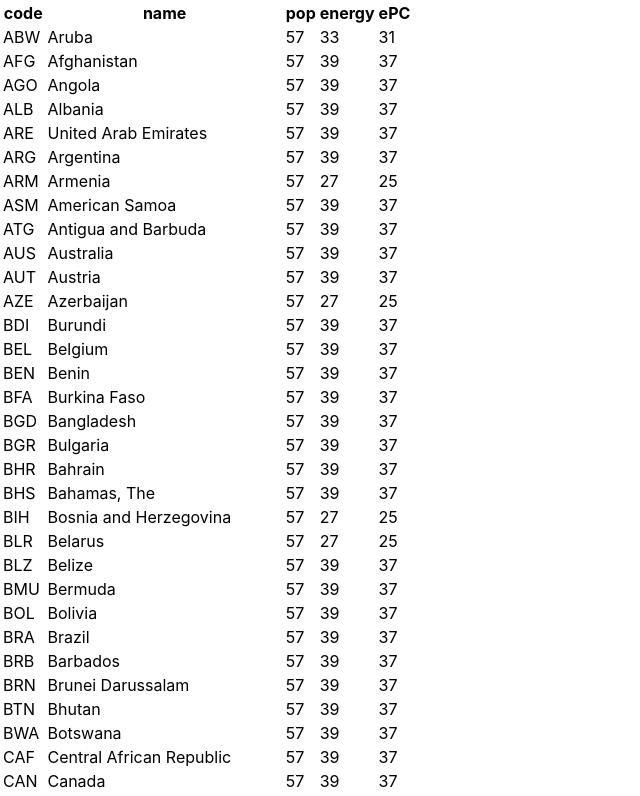
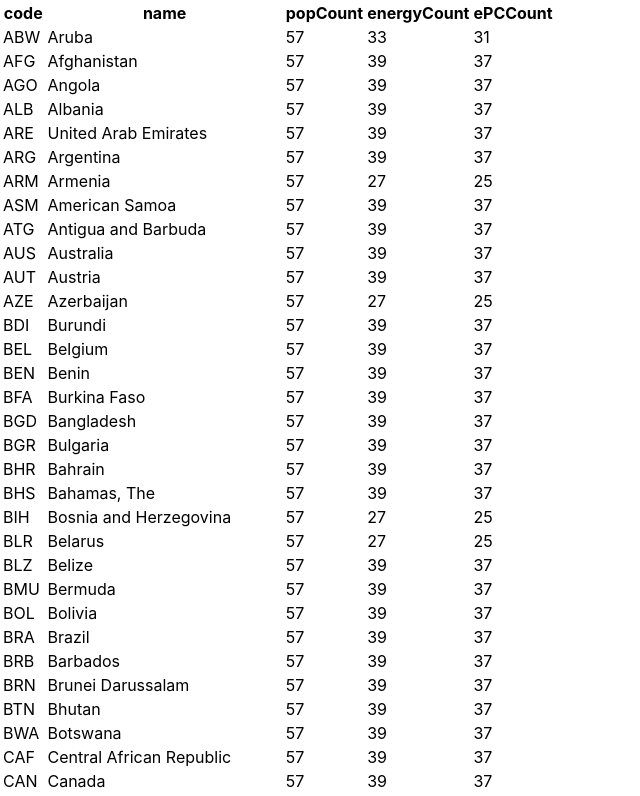
Before and after one commit to nickzylstra/energyViz, a React (Create React App) app: page / in a window 1280 px wide. Shown: the top 796 px of the page, without its empty margins (0-640 px from the left). Built offline with nearby package versions, Linux system fonts and the light colour scheme.

Commit message:
Update table headers

```diff
--- a/src/Table.jsx
+++ b/src/Table.jsx
@@ -6,9 +6,9 @@ const Table = ({ data }) => (
       <tr>
         <th>code</th>
         <th>name</th>
-        <th>pop</th>
-        <th>energy</th>
-        <th>ePC</th>
+        <th>popCount</th>
+        <th>energyCount</th>
+        <th>ePCCount</th>
       </tr>
     </thead>
     <tbody>
```
